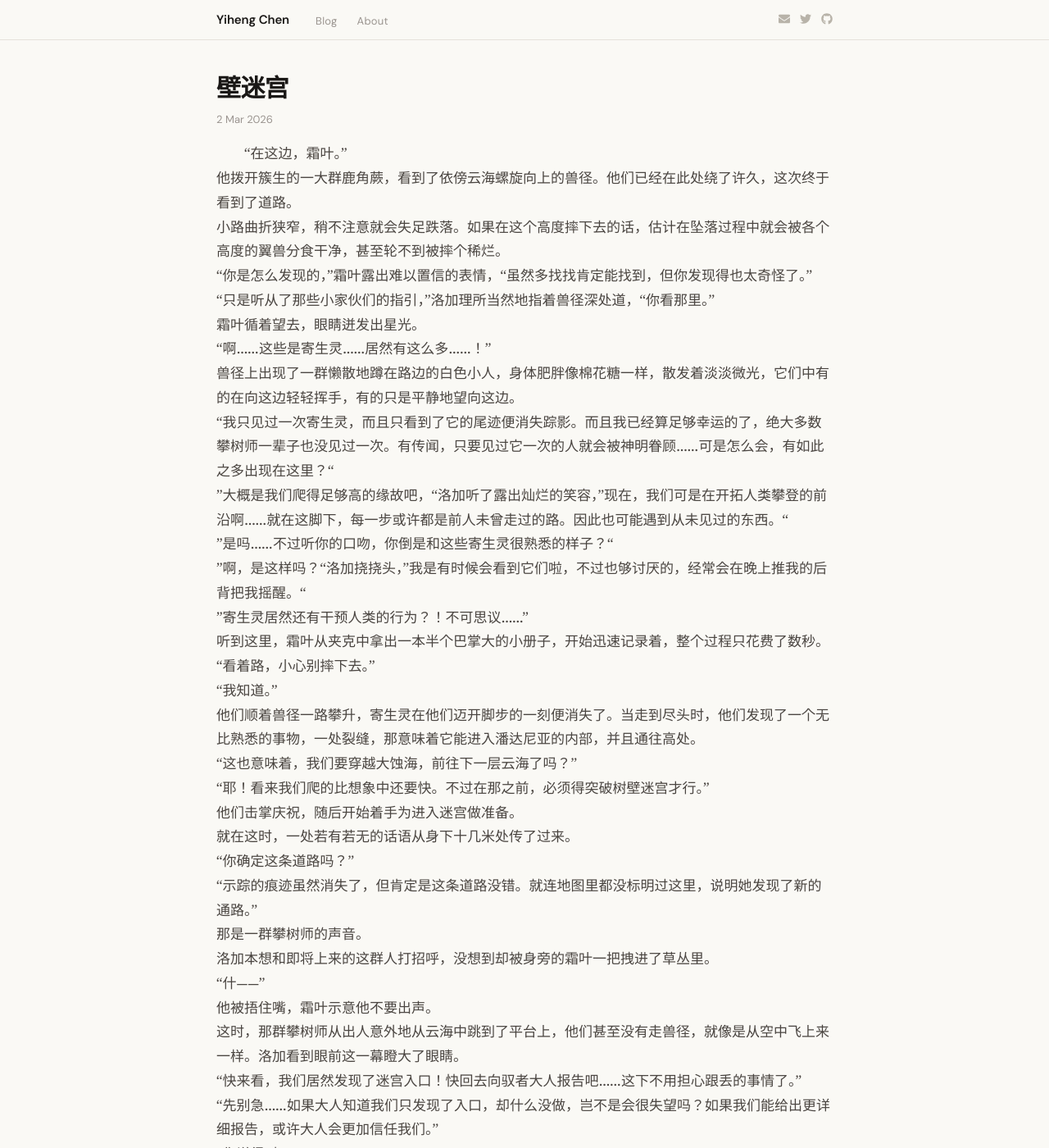
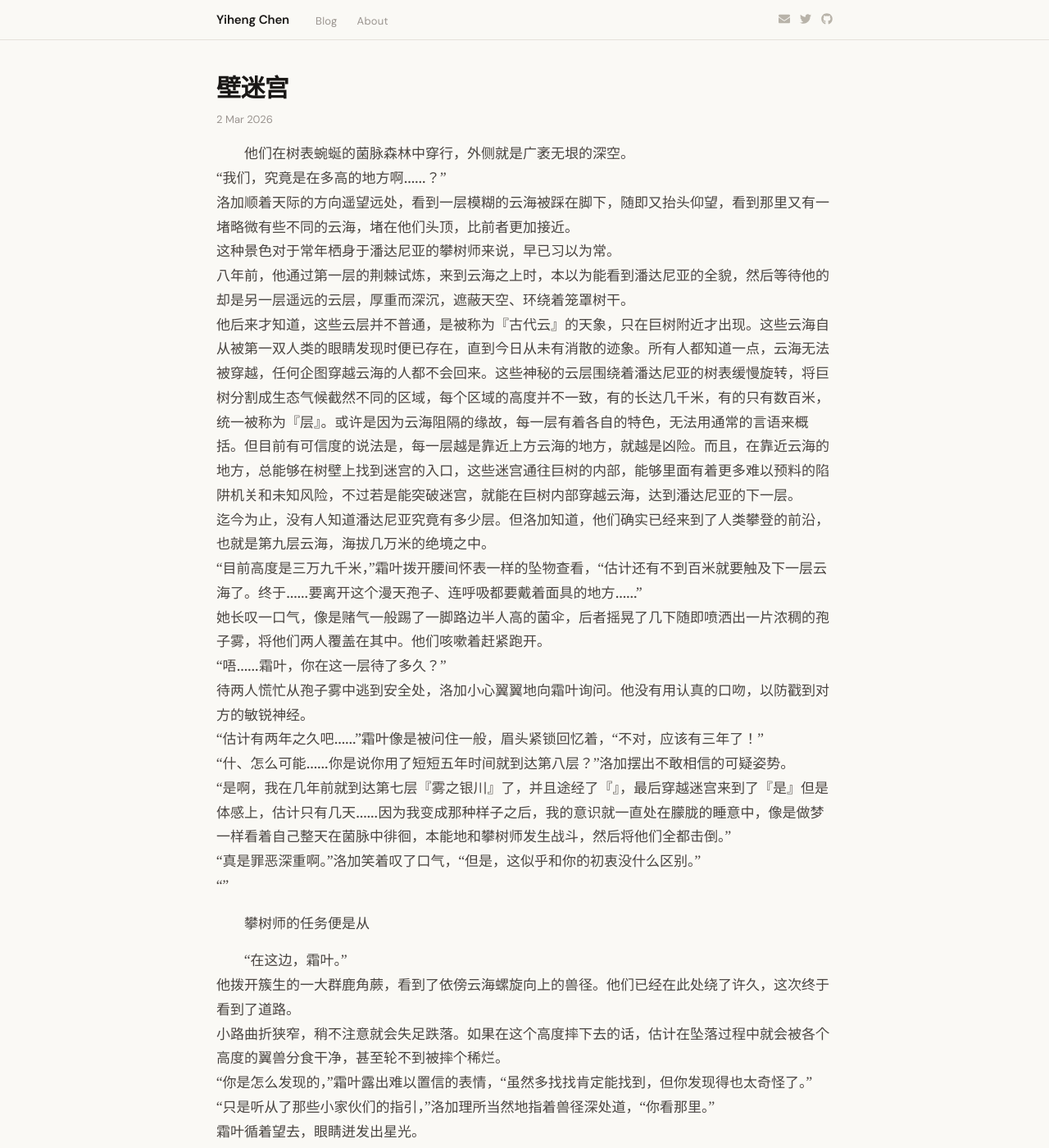
Before and after one commit to yihenc/yihenc.github.io, a Jekyll site: the page built from _posts/2026-03-02-壁迷宫.md, in a window 1280 px wide and 1400 px high. Shown: the whole window at 82% size. Built offline with Jekyll 4.4.1, drawn with Linux system fonts in a browser that asks for light colours; nearby versions of some CDN libraries.

Commit message:
Update: 壁迷宫

```diff
--- a/_posts/2026-03-02-壁迷宫.md
+++ b/_posts/2026-03-02-壁迷宫.md
@@ -3,6 +3,31 @@ layout: post
 title: "壁迷宫"
 date: 2026-03-02 00:00 +0000
 ---
+他们在树表蜿蜒的菌脉森林中穿行，外侧就是广袤无垠的深空。
+"我们，究竟是在多高的地方啊……？"
+洛加顺着天际的方向遥望远处，看到一层模糊的云海被踩在脚下，随即又抬头仰望，看到那里又有一堵略微有些不同的云海，堵在他们头顶，比前者更加接近。
+这种景色对于常年栖身于潘达尼亚的攀树师来说，早已习以为常。
+八年前，他通过第一层的荆棘试炼，来到云海之上时，本以为能看到潘达尼亚的全貌，然后等待他的却是另一层遥远的云层，厚重而深沉，遮蔽天空、环绕着笼罩树干。
+他后来才知道，这些云层并不普通，是被称为『古代云』的天象，只在巨树附近才出现。这些云海自从被第一双人类的眼睛发现时便已存在，直到今日从未有消散的迹象。所有人都知道一点，云海无法被穿越，任何企图穿越云海的人都不会回来。这些神秘的云层围绕着潘达尼亚的树表缓慢旋转，将巨树分割成生态气候截然不同的区域，每个区域的高度并不一致，有的长达几千米，有的只有数百米，统一被称为『层』。或许是因为云海阻隔的缘故，每一层有着各自的特色，无法用通常的言语来概括。但目前有可信度的说法是，每一层越是靠近上方云海的地方，就越是凶险。而且，在靠近云海的地方，总能够在树壁上找到迷宫的入口，这些迷宫通往巨树的内部，能够里面有着更多难以预料的陷阱机关和未知风险，不过若是能突破迷宫，就能在巨树内部穿越云海，达到潘达尼亚的下一层。
+迄今为止，没有人知道潘达尼亚究竟有多少层。但洛加知道，他们确实已经来到了人类攀登的前沿，也就是第九层云海，海拔几万米的绝境之中。
+“目前高度是三万九千米，”霜叶拨开腰间怀表一样的坠物查看，“估计还有不到百米就要触及下一层云海了。终于……要离开这个漫天孢子、连呼吸都要戴着面具的地方……”
+她长叹一口气，像是赌气一般踢了一脚路边半人高的菌伞，后者摇晃了几下随即喷洒出一片浓稠的孢子雾，将他们两人覆盖在其中。他们咳嗽着赶紧跑开。
+“唔……霜叶，你在这一层待了多久？”
+待两人慌忙从孢子雾中逃到安全处，洛加小心翼翼地向霜叶询问。他没有用认真的口吻，以防戳到对方的敏锐神经。
+“估计有两年之久吧……”霜叶像是被问住一般，眉头紧锁回忆着，“不对，应该有三年了！”
+“什、怎么可能……你是说你用了短短五年时间就到达第八层？”洛加摆出不敢相信的可疑姿势。
+“是啊，我在几年前就到达第七层『雾之银川』了，并且途经了『』，最后穿越迷宫来到了『是』但是体感上，估计只有几天……因为我变成那种样子之后，我的意识就一直处在朦胧的睡意中，像是做梦一样看着自己整天在菌脉中徘徊，本能地和攀树师发生战斗，然后将他们全都击倒。”
+“真是罪恶深重啊。”洛加笑着叹了口气，“但是，这似乎和你的初衷没什么区别。”
+“”
+
+
+
+
+
+攀树师的任务便是从
+
+
+
 “在这边，霜叶。”
 他拨开簇生的一大群鹿角蕨，看到了依傍云海螺旋向上的兽径。他们已经在此处绕了许久，这次终于看到了道路。
 小路曲折狭窄，稍不注意就会失足跌落。如果在这个高度摔下去的话，估计在坠落过程中就会被各个高度的翼兽分食干净，甚至轮不到被摔个稀烂。
```
